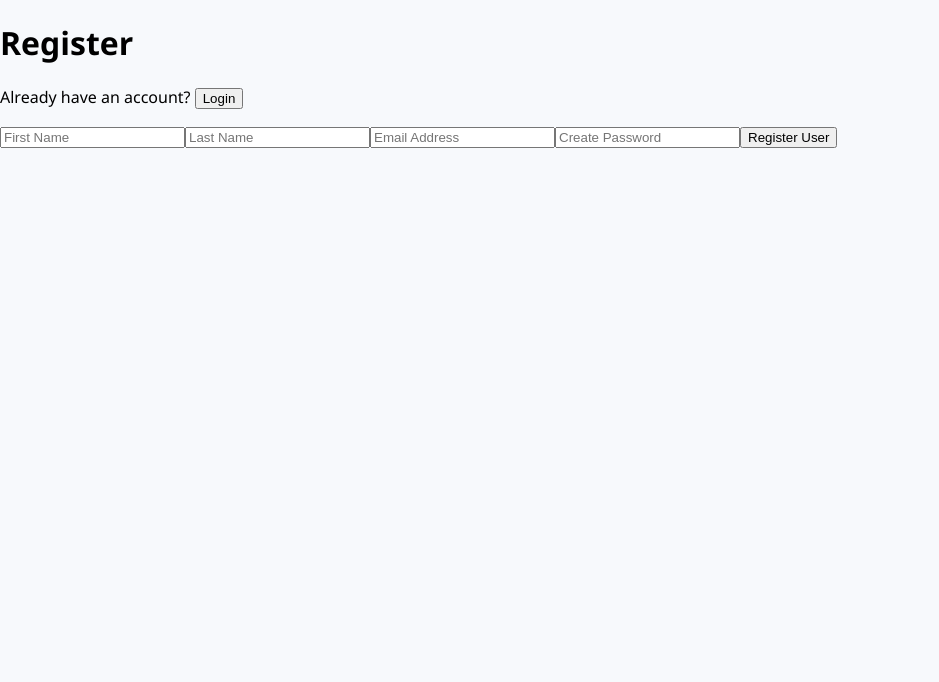
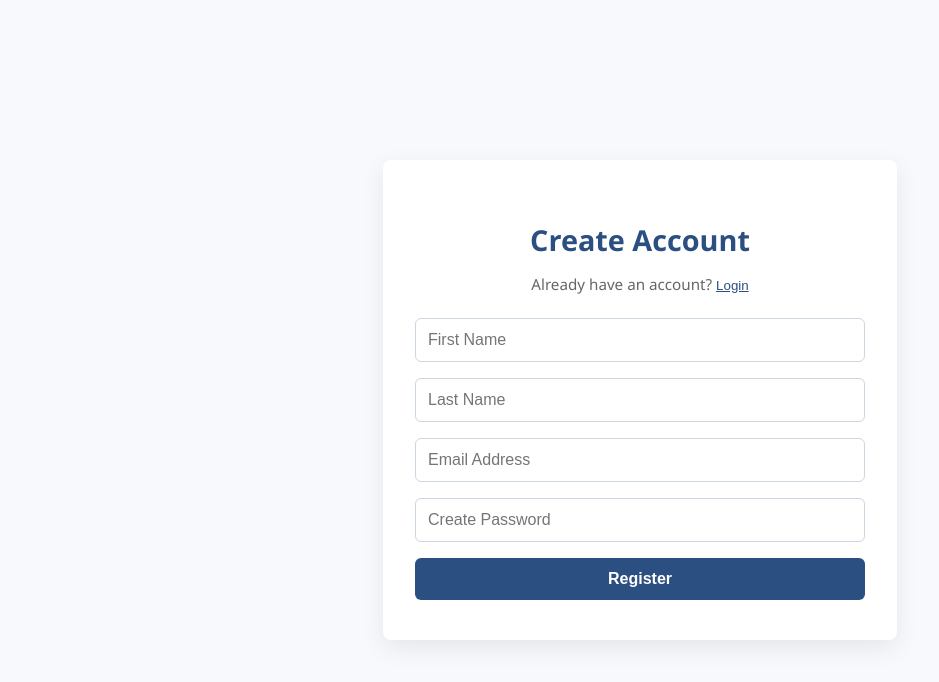
Before and after one commit to arundhati-work/Careera, a React (Create React App) app in the folder frontend/: page /register in a window 1280 px wide. Shown: the top 682 px of the page, without its empty margins (0-939 px from the left). Built offline with nearby package versions, Linux system fonts and the light colour scheme.

Commit message:
login and register styling

```diff
--- /dev/null
+++ b/frontend/src/CSS/Login.css
@@ -0,0 +1,69 @@
+/* Login.css */
+.login-page {
+    height: 100vh;
+    background-color: #f7f9fc;
+    display: flex;
+    align-items: center;
+    justify-content: center;
+  }
+
+  .login-box {
+    background: #ffffff;
+    padding: 2.5rem 2rem;
+    border-radius: 8px;
+    box-shadow: 0 8px 24px rgba(0, 0, 0, 0.08);
+    width: 100%;
+    max-width: 400px;
+    text-align: center;
+  }
+
+  .login-title {
+    color: #2b4f81;
+    font-size: 1.8rem;
+    margin-bottom: 0.5rem;
+  }
+
+  .login-subtitle {
+    font-size: 0.95rem;
+    color: #666;
+    margin-bottom: 1.5rem;
+  }
+
+  .link-btn {
+    background: none;
+    border: none;
+    color: #2b4f81;
+    cursor: pointer;
+    font-weight: 500;
+    padding: 0;
+    text-decoration: underline;
+  }
+
+  .login-form {
+    display: flex;
+    flex-direction: column;
+    gap: 1rem;
+  }
+
+  .login-input {
+    padding: 0.75rem;
+    border: 1px solid #ccd6e0;
+    border-radius: 6px;
+    font-size: 1rem;
+  }
+
+  .login-submit {
+    background-color: #2b4f81;
+    color: white;
+    padding: 0.75rem;
+    border: none;
+    border-radius: 6px;
+    font-weight: 600;
+    font-size: 1rem;
+    cursor: pointer;
+    transition: background 0.2s ease-in-out;
+  }
+
+  .login-submit:hover {
+    background-color: #1a3b63;
+  }
--- /dev/null
+++ b/frontend/src/CSS/Register.css
@@ -0,0 +1,69 @@
+/* Register.css */
+.register-page {
+    height: 100vh;
+    background-color: #f7f9fc;
+    display: flex;
+    align-items: center;
+    justify-content: center;
+  }
+
+  .register-box {
+    background: #ffffff;
+    padding: 2.5rem 2rem;
+    border-radius: 8px;
+    box-shadow: 0 8px 24px rgba(0, 0, 0, 0.08);
+    width: 100%;
+    max-width: 450px;
+    text-align: center;
+  }
+
+  .register-title {
+    color: #2b4f81;
+    font-size: 1.8rem;
+    margin-bottom: 0.5rem;
+  }
+
+  .register-subtitle {
+    font-size: 0.95rem;
+    color: #666;
+    margin-bottom: 1.5rem;
+  }
+
+  .link-btn {
+    background: none;
+    border: none;
+    color: #2b4f81;
+    cursor: pointer;
+    font-weight: 500;
+    padding: 0;
+    text-decoration: underline;
+  }
+
+  .register-form {
+    display: flex;
+    flex-direction: column;
+    gap: 1rem;
+  }
+
+  .register-input {
+    padding: 0.75rem;
+    border: 1px solid #ccd6e0;
+    border-radius: 6px;
+    font-size: 1rem;
+  }
+
+  .register-submit {
+    background-color: #2b4f81;
+    color: white;
+    padding: 0.75rem;
+    border: none;
+    border-radius: 6px;
+    font-weight: 600;
+    font-size: 1rem;
+    cursor: pointer;
+    transition: background 0.2s ease-in-out;
+  }
+
+  .register-submit:hover {
+    background-color: #1a3b63;
+  }
--- a/frontend/src/Login.js
+++ b/frontend/src/Login.js
@@ -1,6 +1,7 @@
-import React, {useState} from "react";
+import React, { useState } from "react";
 import { useNavigate } from "react-router-dom";
 import axios from "./api/axios";
+import "./CSS/Login.css";
 
 const Login = () => {
   const [email, setEmail] = useState("");
@@ -9,33 +10,51 @@ const Login = () => {
 
   const handleSubmit = (e) => {
     e.preventDefault();
-        const existingUser = {
-            email,
-            password
-        }
-        axios.post("/auth/login", existingUser)
-        .then(res => {
-            const {token, user} = res.data;
+    const existingUser = { email, password };
+
+    axios
+      .post("/auth/login", existingUser)
+      .then((res) => {
+        const { token, user } = res.data;
         localStorage.setItem("token", token);
         console.log("Login successful for user: ", user);
         navigate("/dashboard");
       })
-        .catch(err => console.error(err));
-    }
+      .catch((err) => console.error(err));
+  };
 
   return (
-        <div>
-            <div>
-                <h1>Login</h1>
-                <p>Dont have an account?  <button onClick={() => navigate("/register")}>Register</button></p>
-            </div>
-            <form onSubmit={handleSubmit}>
-                <input type="email" value={email} placeholder="Email" onChange={(e) => setEmail(e.target.value)}/>
-                <input type="password" value={password} placeholder="Password"onChange={(e) => setPassword(e.target.value)}/>
-                <button type="submit">Login</button>
+    <div className="login-page">
+      <div className="login-box">
+        <h1 className="login-title">Welcome Back</h1>
+        <p className="login-subtitle">
+          Don’t have an account?{" "}
+          <button className="link-btn" onClick={() => navigate("/register")}>
+            Register
+          </button>
+        </p>
+        <form onSubmit={handleSubmit} className="login-form">
+          <input
+            type="email"
+            value={email}
+            placeholder="Email"
+            className="login-input"
+            onChange={(e) => setEmail(e.target.value)}
+          />
+          <input
+            type="password"
+            value={password}
+            placeholder="Password"
+            className="login-input"
+            onChange={(e) => setPassword(e.target.value)}
+          />
+          <button type="submit" className="login-submit">
+            Login
+          </button>
         </form>
       </div>
+    </div>
   );
-}
+};
 
 export default Login;
--- a/frontend/src/Register.js
+++ b/frontend/src/Register.js
@@ -1,6 +1,7 @@
 import React, { useState } from "react";
 import { useNavigate } from "react-router-dom";
 import axios from "./api/axios";
+import "./CSS/Register.css";
 
 const Register = () => {
   const [fname, setFname] = useState("");
@@ -15,31 +16,63 @@ const Register = () => {
       firstName: fname,
       lastName: lname,
       email,
-            password
+      password,
     };
-        axios.post("/auth/register", newUser)
-        .then(res => {
+    axios
+      .post("/auth/register", newUser)
+      .then((res) => {
         console.log(res.data.message);
         navigate("/");
       })
-        .catch(err => console.error(err));
-    }
+      .catch((err) => console.error(err));
+  };
 
   return (
-        <div>
-            <div>
-                <h1> Register </h1>
-                <p>Already have an account? <button onClick={() => navigate("/")}>Login</button></p>
-            </div>
-            <form onSubmit={handleSubmit}>
-                <input type="text" value={fname} onChange = {(e) => setFname(e.target.value)} placeholder="First Name"/>
-                <input type="text" value={lname} onChange = {(e) => setLname(e.target.value)} placeholder="Last Name"/>
-                <input type="email" value={email} onChange = {(e) => setEmail(e.target.value)} placeholder="Email Address"/>
-                <input type="password" value={password} onChange = {(e) => setPassword(e.target.value)} placeholder="Create Password"/>
-                <button type="submit">Register User</button>
+    <div className="register-page">
+      <div className="register-box">
+        <h1 className="register-title">Create Account</h1>
+        <p className="register-subtitle">
+          Already have an account?{" "}
+          <button className="link-btn" onClick={() => navigate("/")}>
+            Login
+          </button>
+        </p>
+        <form onSubmit={handleSubmit} className="register-form">
+          <input
+            type="text"
+            value={fname}
+            onChange={(e) => setFname(e.target.value)}
+            placeholder="First Name"
+            className="register-input"
+          />
+          <input
+            type="text"
+            value={lname}
+            onChange={(e) => setLname(e.target.value)}
+            placeholder="Last Name"
+            className="register-input"
+          />
+          <input
+            type="email"
+            value={email}
+            onChange={(e) => setEmail(e.target.value)}
+            placeholder="Email Address"
+            className="register-input"
+          />
+          <input
+            type="password"
+            value={password}
+            onChange={(e) => setPassword(e.target.value)}
+            placeholder="Create Password"
+            className="register-input"
+          />
+          <button type="submit" className="register-submit">
+            Register
+          </button>
         </form>
       </div>
-    )
-}
+    </div>
+  );
+};
 
 export default Register;
```
Lines whose indentation alone changed are shown as unchanged.
